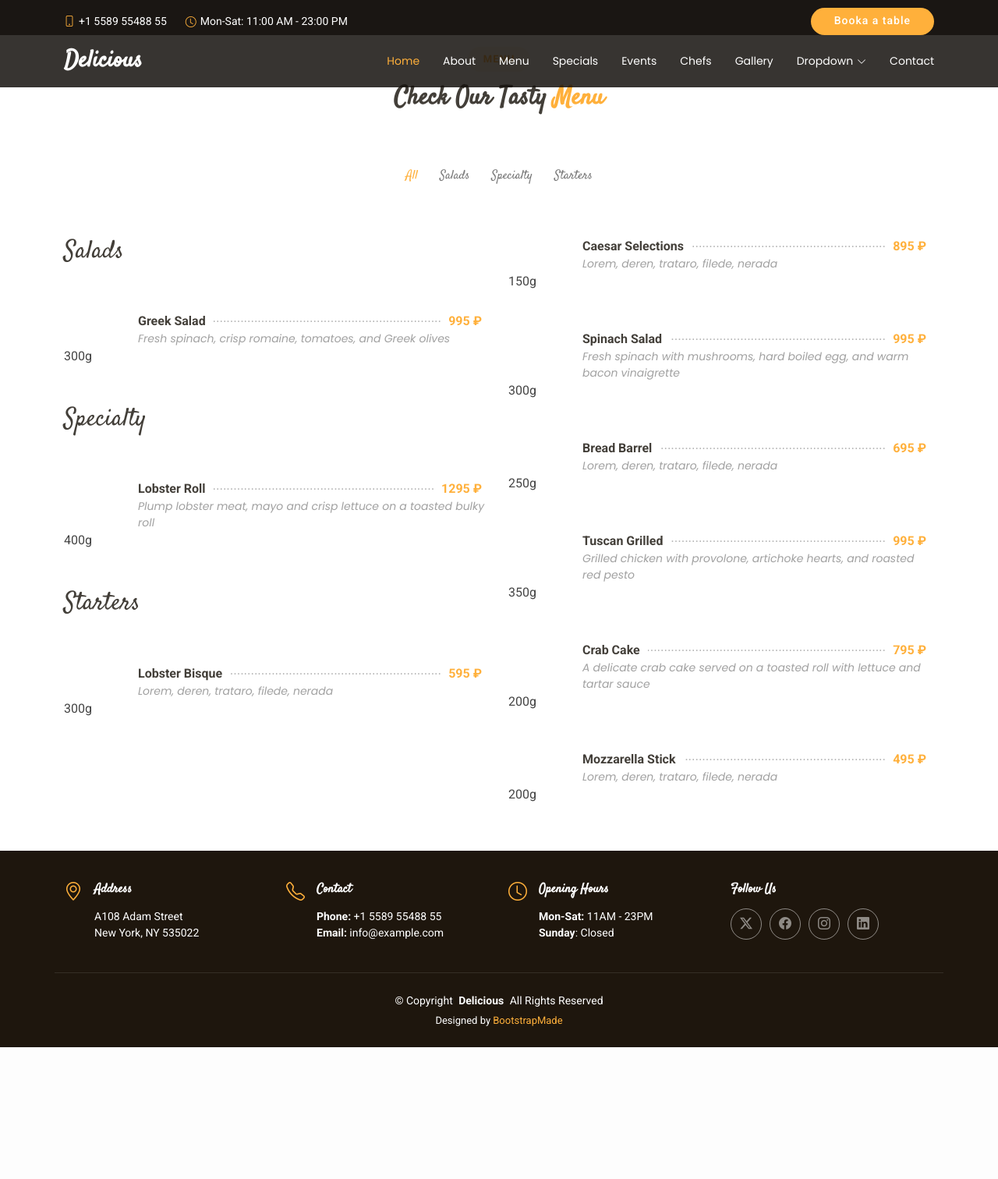
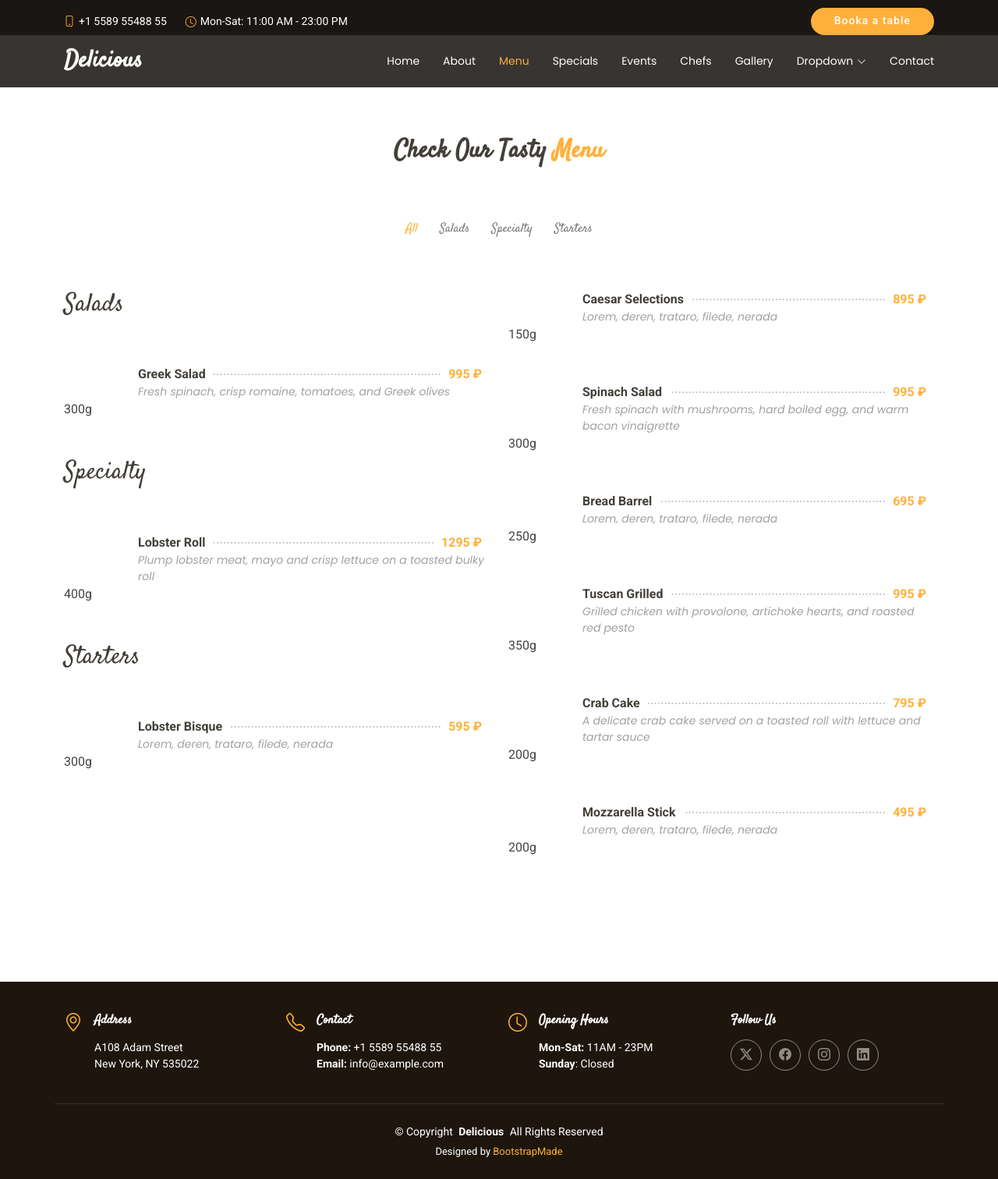
Before and after one commit to aruytehno/cafe-menu, a Django app: page /menu/ in a window 1280 px wide. Shown: the whole page at 78% size. Before the commit the page ends 1343 px from the top, so only its background shows below. Run offline with Django 5.2, Linux system fonts and the light colour scheme; data comes from the database, SQL or seed files in the repository; some libraries are stand-ins or nearby versions.

Commit message:
Обновил шаблоны
Добавил отступ в меню

```diff
--- a/cafe_menu/menu/static/assets/css/main.css
+++ b/cafe_menu/menu/static/assets/css/main.css
@@ -10,6 +10,15 @@
 # Font & Color Variables
 # Help: https://bootstrapmade.com/color-system/
 --------------------------------------------------------------*/
+
+/* Castom */
+
+.menu-main {
+    padding-top: 100px; /* Установите необходимый отступ сверху */
+    padding-bottom: 100px; /* Установите необходимый отступ снизу */
+}
+
+
 /* Fonts */
 :root {
   --default-font: "Roboto",  system-ui, -apple-system, "Segoe UI", Roboto, "Helvetica Neue", Arial, "Noto Sans", "Liberation Sans", sans-serif, "Apple Color Emoji", "Segoe UI Emoji", "Segoe UI Symbol", "Noto Color Emoji";
--- a/cafe_menu/menu/templates/base.html
+++ b/cafe_menu/menu/templates/base.html
@@ -62,13 +62,13 @@
 
         <nav id="navmenu" class="navmenu">
           <ul>
-            <li><a href="{% url 'home' %}#hero" class="active">Home</a></li>
-            <li><a href="#about">About</a></li>
-            <li><a href="{% url 'menu' %}">Menu</a></li>
-            <li><a href="#specials">Specials</a></li>
-            <li><a href="#events">Events</a></li>
-            <li><a href="#chefs">Chefs</a></li>
-            <li><a href="#gallery">Gallery</a></li>
+        <li><a href="{% url 'home' %}#hero" class="{% if request.path == '/home/' %}active{% endif %}">Home</a></li>
+        <li><a href="#about">About</a></li>
+        <li><a href="{% url 'menu' %}" class="{% if request.path == '/menu/' %}active{% endif %}">Menu</a></li>
+            <li><a href="{% url 'home' %}#specials">Specials</a></li>
+            <li><a href="{% url 'home' %}#events">Events</a></li>
+            <li><a href="{% url 'home' %}#chefs">Chefs</a></li>
+            <li><a href="{% url 'home' %}#gallery">Gallery</a></li>
             <li class="dropdown"><a href="#"><span>Dropdown</span> <i class="bi bi-chevron-down toggle-dropdown"></i></a>
               <ul>
                 <li><a href="#">Dropdown 1</a></li>
--- a/cafe_menu/menu/templates/menu/menu.html
+++ b/cafe_menu/menu/templates/menu/menu.html
@@ -2,11 +2,11 @@
 {% block title %} Menu {% endblock title %}
 
 {% block content %}
-<main id="main">
+<main id="main" class="menu-main">
     <!-- Menu Section -->
     <section id="menu" class="menu section">
         <div class="container section-title" data-aos="fade-up">
-            <h2>Menu</h2>
+<!--            <h2>Menu</h2>-->
             <div><span>Check Our Tasty</span> <span class="description-title">Menu</span></div>
         </div><!-- End Section Title -->
 
```
